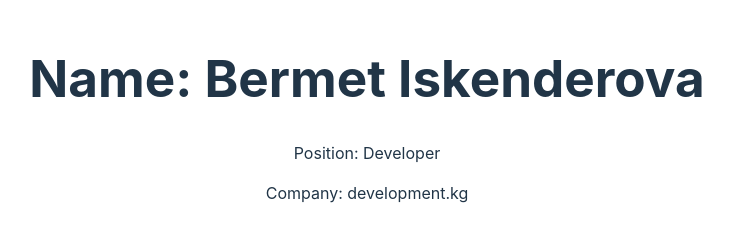
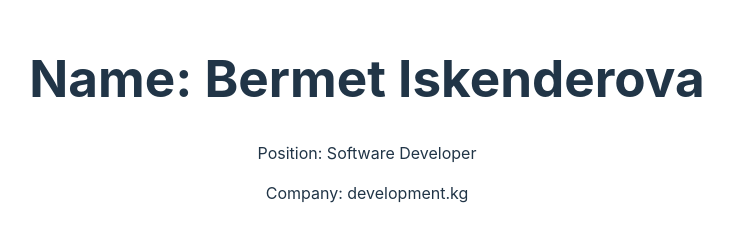
Before and after one commit to isbembi/ReactProject21.11, a React (Vite) app: page / in a window 1280 px wide. Shown: the part 201-426 px from the top of the page, without its empty margins (273-1006 px from the left). Built offline with nearby package versions, Linux system fonts and the light colour scheme.

Commit message:
Promote Employee button changes the Position

```diff
--- a/src/Component.jsx
+++ b/src/Component.jsx
@@ -1,17 +1,17 @@
 import  { useState } from 'react'
 const Component = () => {
-    const[message, setMessage] = useState("");
+    const [position, setPosition] = useState("Software Developer");
 
     return (
         <div>
             <h1> Name: Bermet Iskenderova</h1>
-            <p> Position: Developer </p>
+            <p> Position: {position} </p>
             <p>Company: development.kg</p>
             <p> Age: 19 Years old </p>
             <p> Location: Bishkek city /Kyrgyzstan </p>
             <p>Email: iskenderova.bermet19@gmail.com</p>
-            {message &&  <p>{message}</p>}
-            <button onClick={()=> setMessage ("Employee Information Displayed!" )}>Promote Employee</button>
+            <button
+            onClick ={()=> setPosition("Senior Software Developer ")}>Promote Employee</button>
         </div>
     );
 };
```
